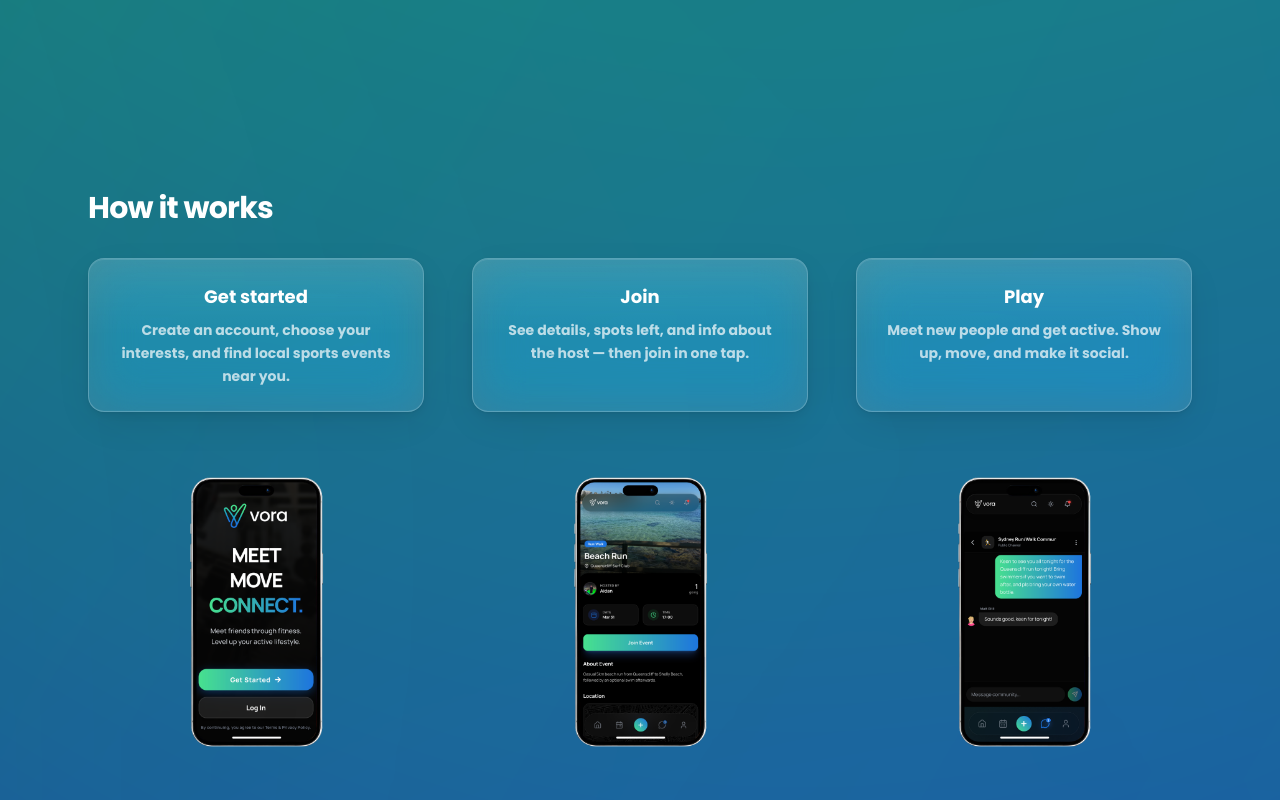
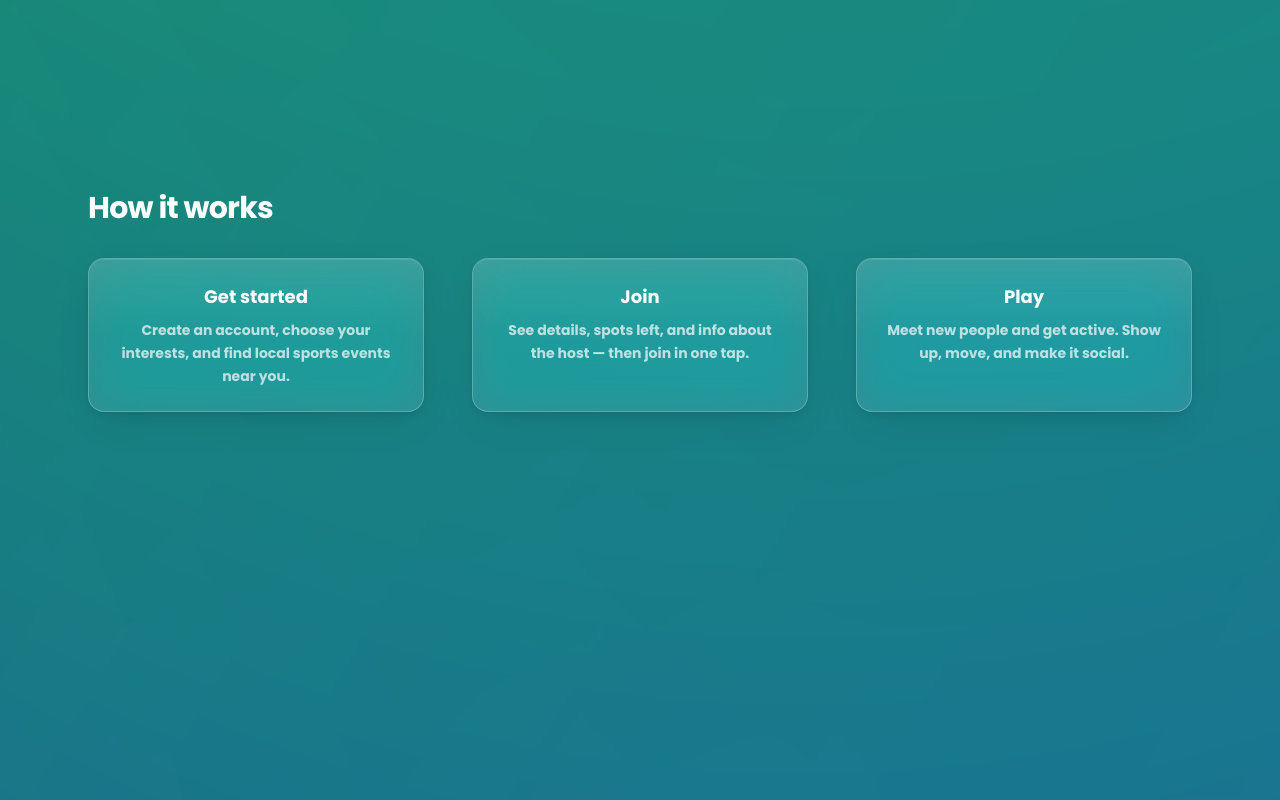
Before and after one commit to voraapplication/Vora-website, a Next.js app: page / in a window 1280 px wide. Shown: the part 1960-2760 px from the top of the page. Built offline with nearby package versions, Linux system fonts and the light colour scheme.

Commit message:
Trigger Vercel preview build

```diff
--- a/app/page.tsx
+++ b/app/page.tsx
@@ -2,6 +2,7 @@
 
 import { useEffect, useMemo, useRef, useState, useCallback } from "react";
 import Image from "next/image";
+import HowItWorks from "@/components/HowItWorks";
 
 const BUBBLES = [
   "Get more people to your venue",
@@ -343,33 +344,7 @@ export default function Home() {
           </div>
         </section>
 
-        <section id="how" className="mx-auto w-full max-w-6xl px-6 py-16">
-          <h2 className="text-2xl font-semibold tracking-tight md:text-3xl">How it works</h2>
-          <div className="mt-8 grid gap-12 md:grid-cols-3">
-            {[
-              { title: "Get started", desc: "Create an account, choose your interests, and find local sports events near you.", image: "/iphone/iphone-get-started.png" },
-              { title: "Join", desc: "See details, spots left, and info about the host — then join in one tap.", image: "/iphone/iphone-get-started-2.png" },
-              { title: "Play", desc: "Meet new people and get active. Show up, move, and make it social.", image: "/iphone/iphone-get-started-3.png" },
-            ].map((item) => (
-              <div key={item.title} className="flex flex-col items-center text-center">
-                <div className="glass-card p-6 w-full flex-1 transition-transform duration-300 ease-out will-change-transform hover:scale-[1.03]">
-                  <div className="text-lg font-semibold">{item.title}</div>
-                  <p className="mt-2 text-sm leading-relaxed text-white/70">{item.desc}</p>
-                </div>
-                <div className="mt-8 flex justify-center">
-                  <Image
-                    src={item.image}
-                    alt={`Vora app — ${item.title}`}
-                    width={360}
-                    height={720}
-                    className="object-contain transition-transform duration-300 ease-[cubic-bezier(0.34,1.56,0.64,1)] hover:scale-110"
-                    priority
-                  />
-                </div>
-              </div>
-            ))}
-          </div>
-        </section>
+        <HowItWorks />
 
         <WorkWithUsSection />
 
--- /dev/null
+++ b/components/HowItWorks.tsx
@@ -0,0 +1,148 @@
+"use client";
+
+import { useEffect, useRef } from "react";
+import Image from "next/image";
+import gsap from "gsap";
+import { ScrollTrigger } from "gsap/ScrollTrigger";
+
+gsap.registerPlugin(ScrollTrigger);
+
+const ITEMS = [
+  {
+    title: "Get started",
+    desc: "Create an account, choose your interests, and find local sports events near you.",
+    image: "/iphone/iphone-get-started.png",
+  },
+  {
+    title: "Join",
+    desc: "See details, spots left, and info about the host \u2014 then join in one tap.",
+    image: "/iphone/iphone-get-started-2.png",
+  },
+  {
+    title: "Play",
+    desc: "Meet new people and get active. Show up, move, and make it social.",
+    image: "/iphone/iphone-get-started-3.png",
+  },
+];
+
+export default function HowItWorks() {
+  const sectionRef = useRef<HTMLElement | null>(null);
+  const phoneRefs = useRef<(HTMLDivElement | null)[]>([]);
+
+  useEffect(() => {
+    const section = sectionRef.current;
+    const phones = phoneRefs.current;
+    if (!section || phones.some((p) => !p)) return;
+
+    const prefersReducedMotion = window.matchMedia(
+      "(prefers-reduced-motion: reduce)"
+    ).matches;
+
+    if (prefersReducedMotion) {
+      phones.forEach((el) => {
+        if (el) gsap.set(el, { opacity: 1, y: 0 });
+      });
+      return;
+    }
+
+    const isDesktop = window.matchMedia("(min-width: 768px)").matches;
+
+    gsap.set(phones, { opacity: 0, y: 24 });
+
+    if (isDesktop) {
+      const tl = gsap.timeline({
+        scrollTrigger: {
+          trigger: section,
+          start: "top 60%",
+          end: "+=900",
+          pin: true,
+          pinSpacing: true,
+          scrub: 0.6,
+          anticipatePin: 1,
+        },
+      });
+
+      phones.forEach((el, i) => {
+        tl.to(
+          el,
+          {
+            opacity: 1,
+            y: 0,
+            duration: 1,
+            ease: "power2.out",
+          },
+          i * 0.8
+        );
+      });
+
+      return () => {
+        tl.kill();
+        ScrollTrigger.getAll().forEach((st) => {
+          if (st.trigger === section) st.kill();
+        });
+      };
+    }
+
+    // Mobile: simple IntersectionObserver fade-in
+    const observers: IntersectionObserver[] = [];
+
+    phones.forEach((el) => {
+      if (!el) return;
+      const obs = new IntersectionObserver(
+        ([entry]) => {
+          if (entry.isIntersecting) {
+            gsap.to(el, { opacity: 1, y: 0, duration: 0.8, ease: "power2.out" });
+            obs.disconnect();
+          }
+        },
+        { threshold: 0.3 }
+      );
+      obs.observe(el);
+      observers.push(obs);
+    });
+
+    return () => {
+      observers.forEach((obs) => obs.disconnect());
+    };
+  }, []);
+
+  return (
+    <section
+      ref={sectionRef}
+      id="how"
+      className="mx-auto w-full max-w-6xl px-6 py-16"
+    >
+      <h2 className="text-2xl font-semibold tracking-tight md:text-3xl">
+        How it works
+      </h2>
+
+      <div className="mt-8 grid gap-12 md:grid-cols-3">
+        {ITEMS.map((item, i) => (
+          <div key={item.title} className="flex flex-col items-center text-center">
+            <div className="glass-card p-6 w-full flex-1 transition-transform duration-300 ease-out will-change-transform hover:scale-[1.03]">
+              <div className="text-lg font-semibold">{item.title}</div>
+              <p className="mt-2 text-sm leading-relaxed text-white/70">
+                {item.desc}
+              </p>
+            </div>
+
+            <div
+              ref={(el) => { phoneRefs.current[i] = el; }}
+              className="mt-8 flex justify-center"
+              style={{ opacity: 0, transform: "translateY(24px)" }}
+            >
+              <Image
+                src={item.image}
+                alt={`Vora app — ${item.title}`}
+                width={360}
+                height={720}
+                className="object-contain transition-transform duration-300 ease-[cubic-bezier(0.34,1.56,0.64,1)] hover:scale-110"
+                priority
+              />
+            </div>
+          </div>
+        ))}
+      </div>
+    </section>
+  );
+}
```
